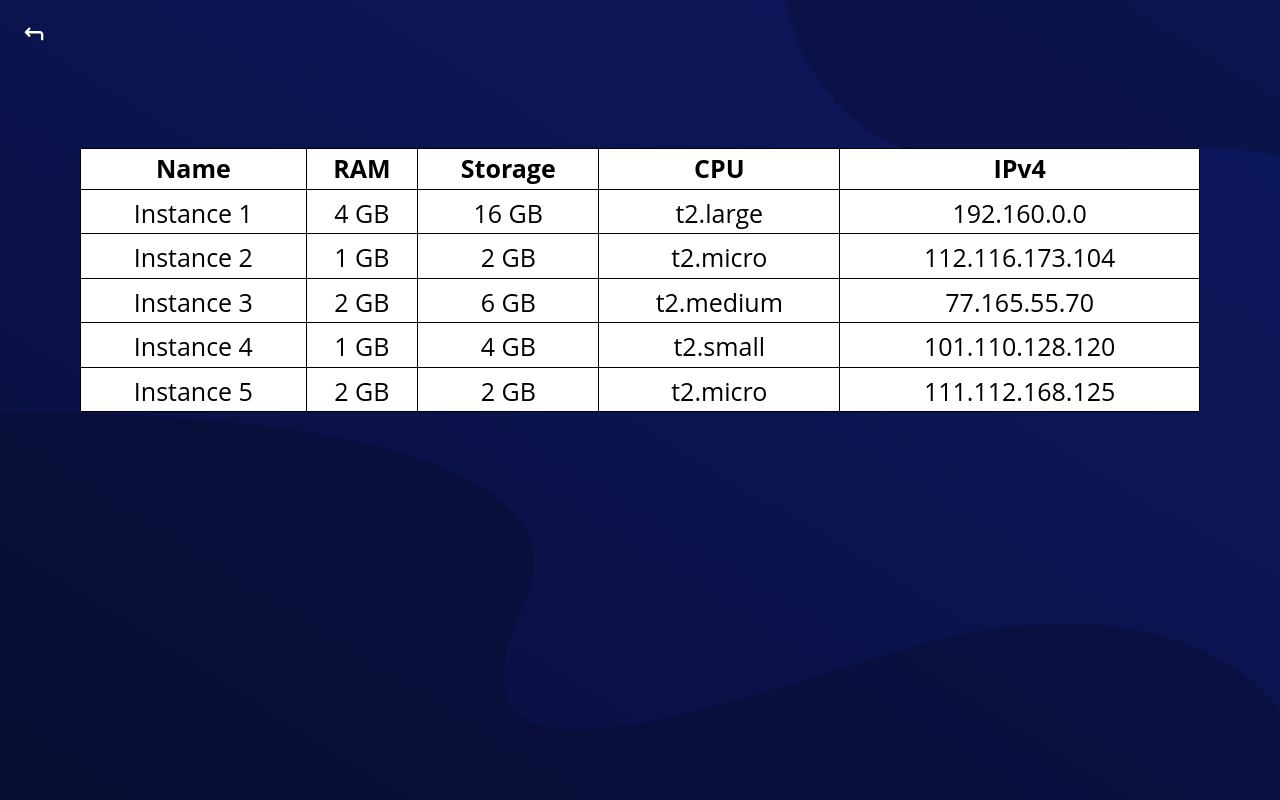
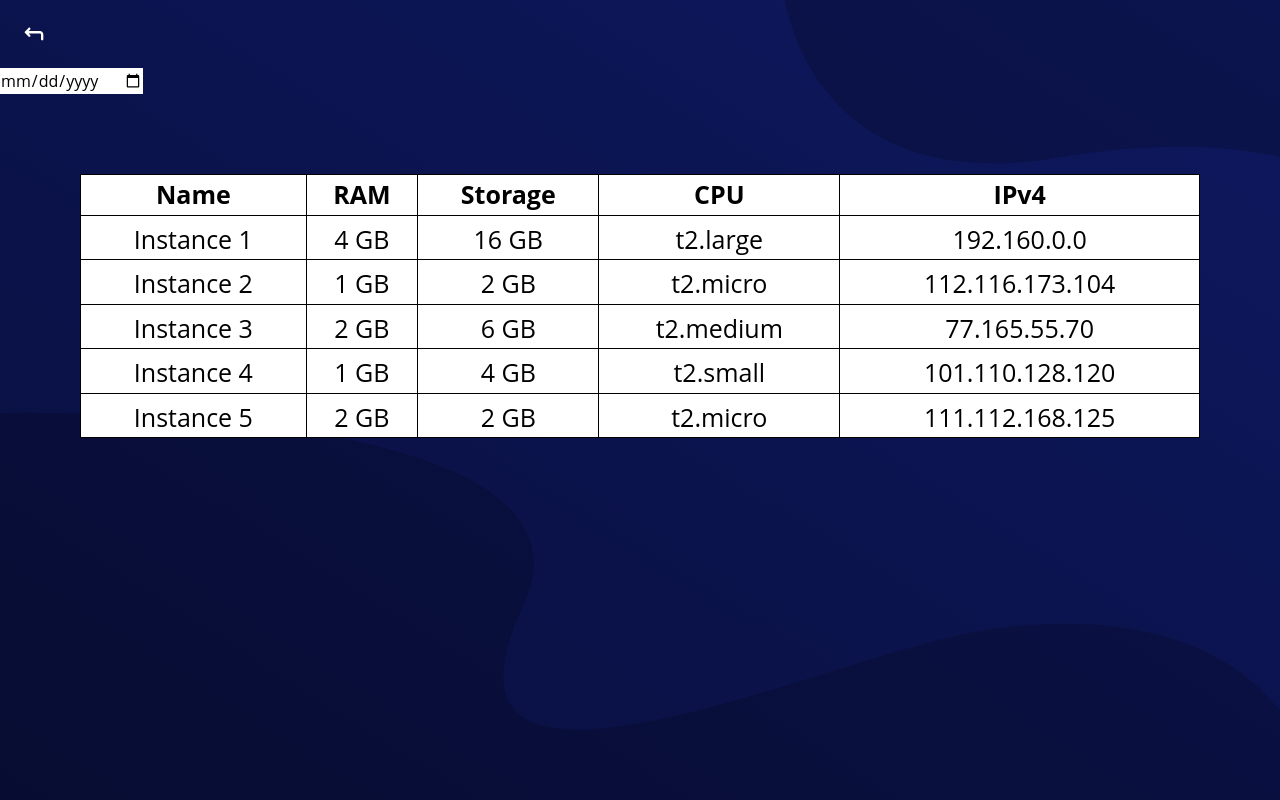
Before and after one commit to The-Varieties/ciso-front-end, a React (Create React App) app: page /database-page in a window 1280 px wide. Built offline with nearby package versions, Linux system fonts and the light colour scheme.

Commit message:
insert datepicker

```diff
--- a/package.json
+++ b/package.json
@@ -7,11 +7,12 @@
     "@testing-library/user-event": "^13.5.0",
     "axios": "^0.26.1",
     "chart.js": "^3.7.1",
-    "react-chartjs-2": "^4.1.0",
     "create-react-native": "^1.1.0",
     "create-react-native-app": "^3.8.0",
     "react": "^18.0.0",
+    "react-chartjs-2": "^4.1.0",
     "react-confirm-alert": "^2.8.0",
+    "react-datepicker": "^4.8.0",
     "react-dom": "^18.0.0",
     "react-icons": "^4.3.1",
     "react-redux": "^8.0.0",
--- a/src/components/database/database.jsx
+++ b/src/components/database/database.jsx
@@ -6,7 +6,8 @@ import data from "./testing-data.json";
 
 const DatabasePage=()=>{
 
-    const [passdatabases, setPassDatabases] = useState(data);
+    const [passdatabases] = useState(data);
+    const [selectedDate, setDate] = useState();
 
     return(
         <div>
@@ -14,8 +15,10 @@ const DatabasePage=()=>{
             <BackArrow backPath = "/"/>
             </div>
 
-            <div class="database-container">
-            <table class="db-table">
+            <input type="date" onChange={e=>setDate(e.target.value)}></input>
+
+            <div className="database-container">
+            <table className="db-table">
             <thead>
             <tr>
                 <th>Name</th>
--- a/src/components/database/index.css
+++ b/src/components/database/index.css
@@ -1,7 +1,7 @@
 .database-container{
   display: flex;
   flex-direction: column;
-  gap: 10px;
+  gap: 6px;
   padding: 5rem;
 }
 
@@ -22,3 +22,7 @@ td, th {
 td{
   padding-top: 5px;
 }
+
+.date-picker{
+
+}
```
Also changed, not shown: 1 other file (tests, documents, lock files or other folders).
